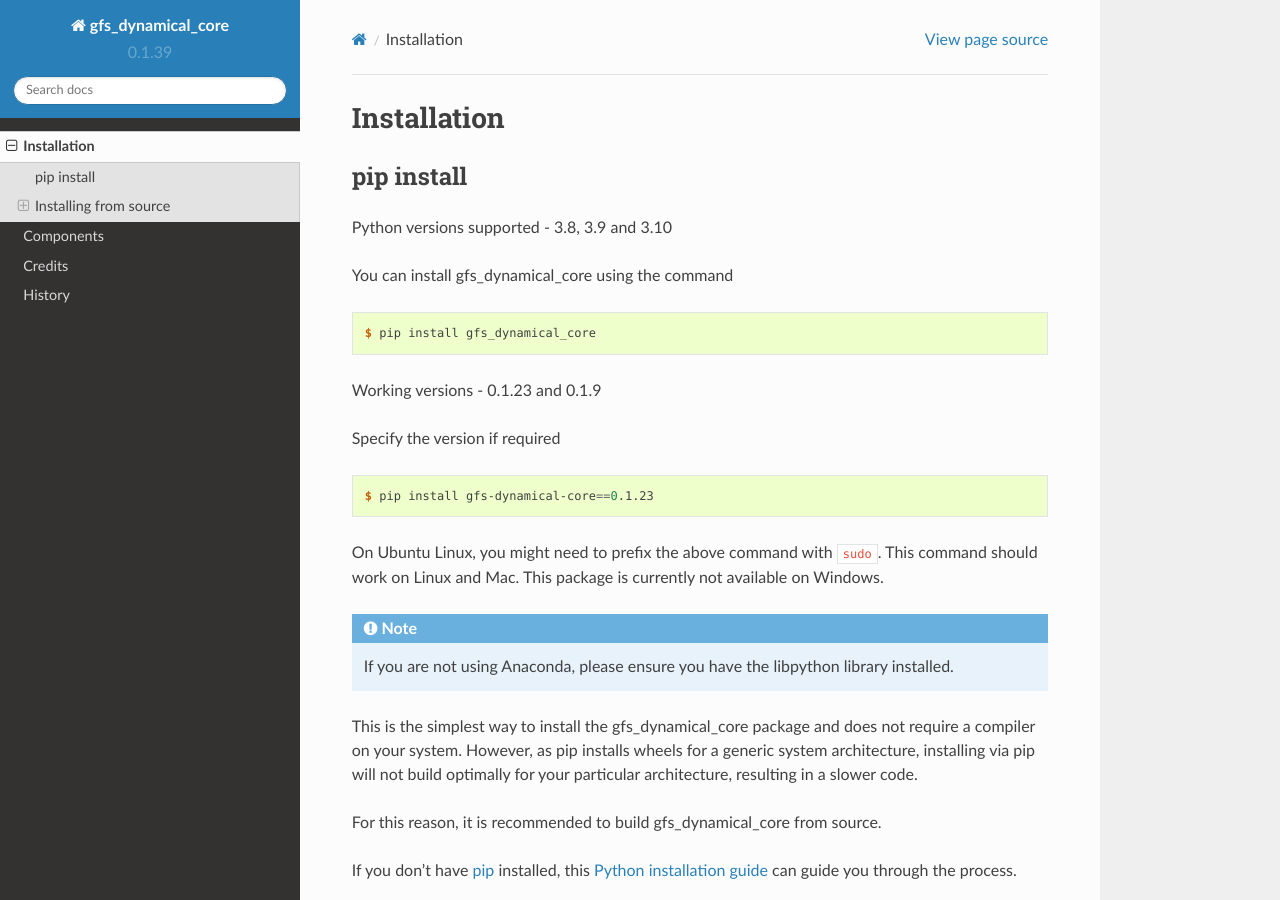
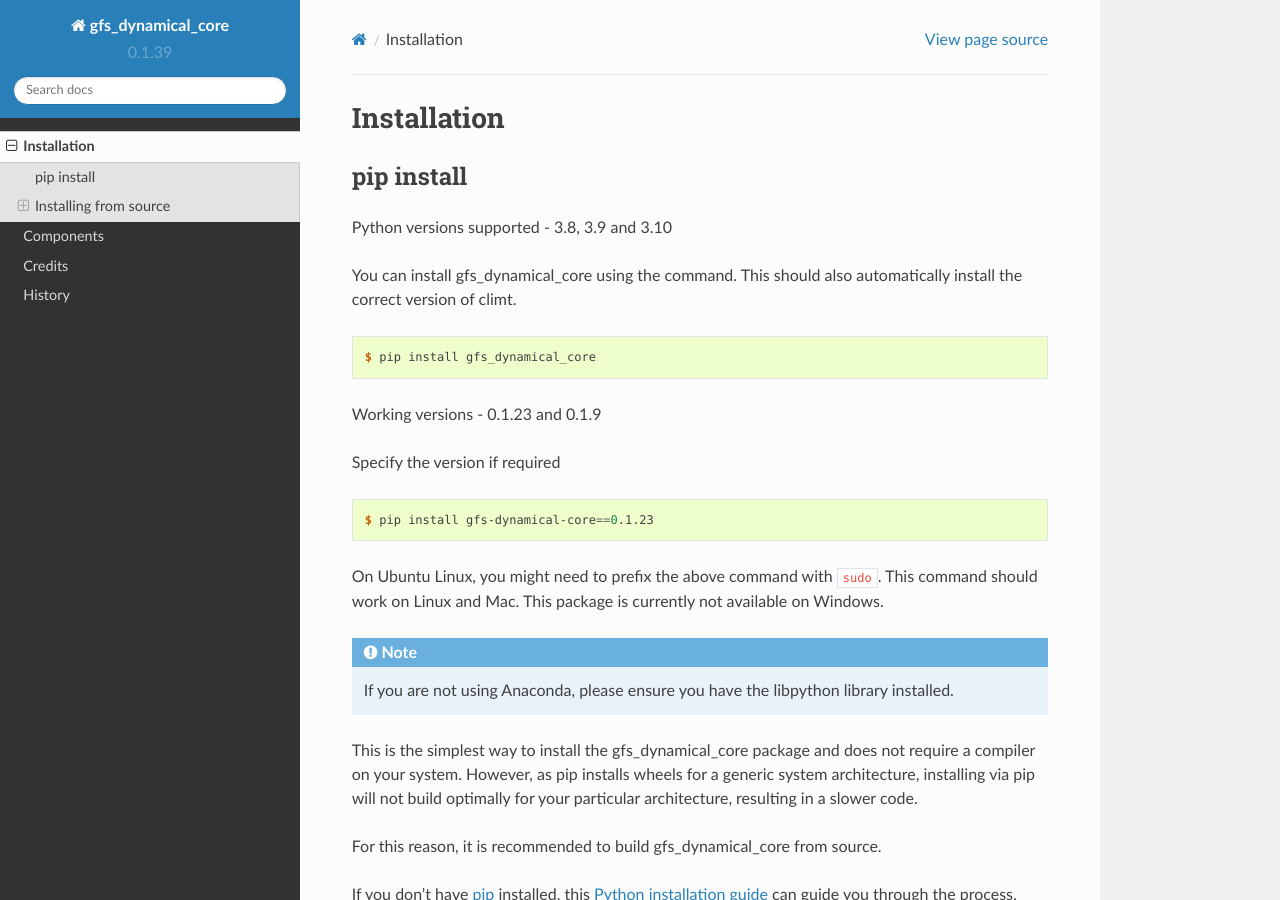
Before and after one commit to Ai33L/gfs_dynamical_core, a Sphinx documentation site: the page built from docs/installation.rst, in a window 1280 px wide and 900 px high. Built offline with Sphinx 7.4.7 and the Read the Docs theme 2.0.0, drawn with Linux system fonts in a browser that asks for light colours.

Commit message:
doc update

```diff
--- a/docs/installation.rst
+++ b/docs/installation.rst
@@ -9,7 +9,8 @@
 
 Python versions supported - 3.8, 3.9 and 3.10
 
-You can install gfs_dynamical_core using the command
+You can install gfs_dynamical_core using the command. This should
+also automatically install the correct version of climt.
 
 .. code-block:: console
 
```
